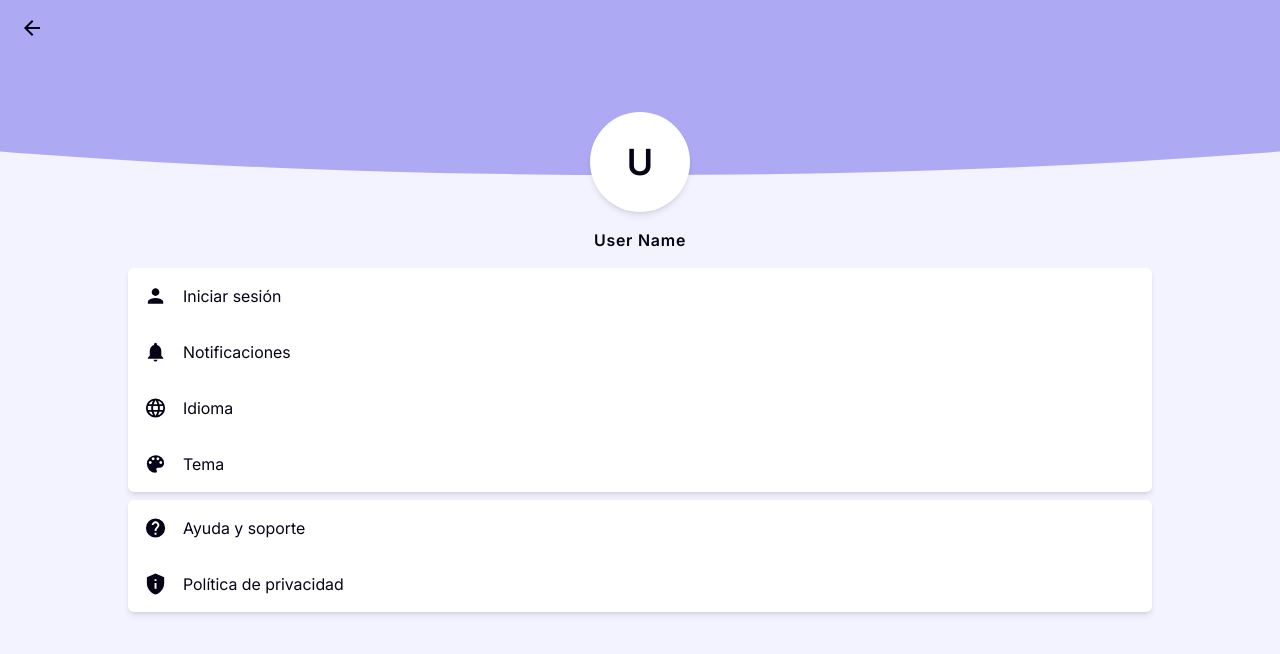
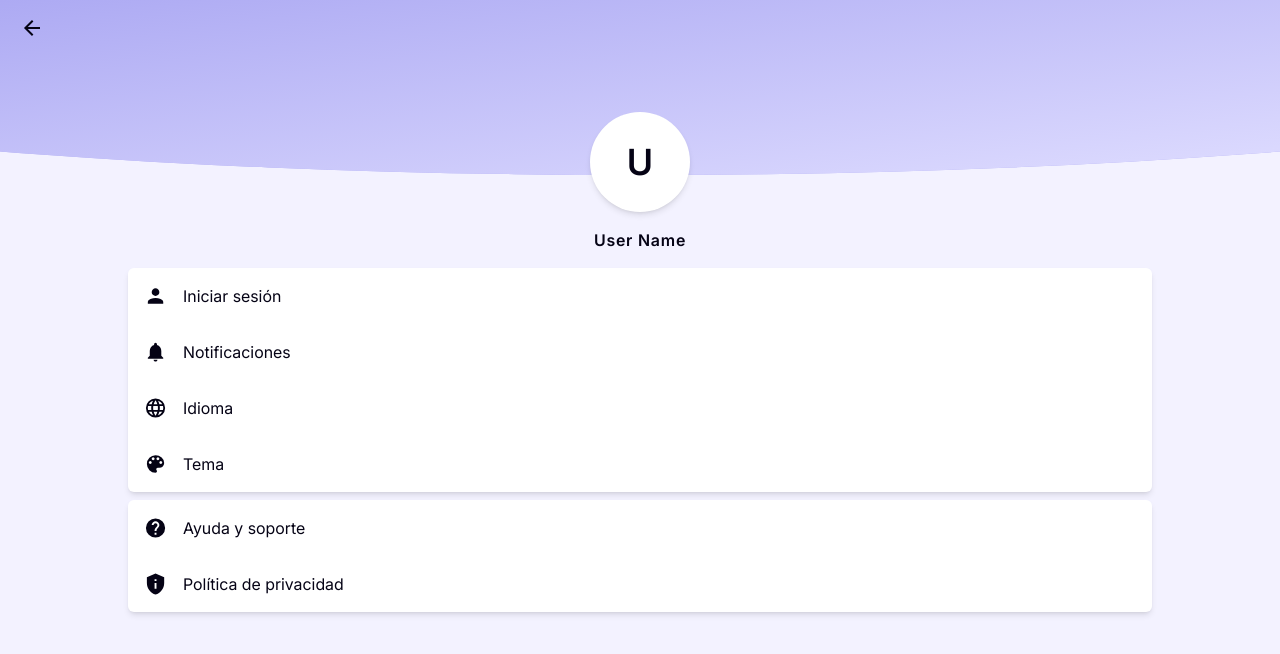
Before and after one commit to AdrielHercules/todolist-frontend, an Angular app: page /user in a window 1280 px wide. Shown: the top 654 px of the page. Built offline with nearby package versions, Linux system fonts and the light colour scheme.

Commit message:
Add gradient to user page

```diff
--- a/src/app/user-page/user-page.component.css
+++ b/src/app/user-page/user-page.component.css
@@ -7,4 +7,6 @@
   background: var(--color-accent);
   clip-path: ellipse(100% 100% at 50% 0%);
   z-index: -1;
+
+  background-image: linear-gradient(to bottom right, var(--color-accent), var(--color-secondary));
 }
```
